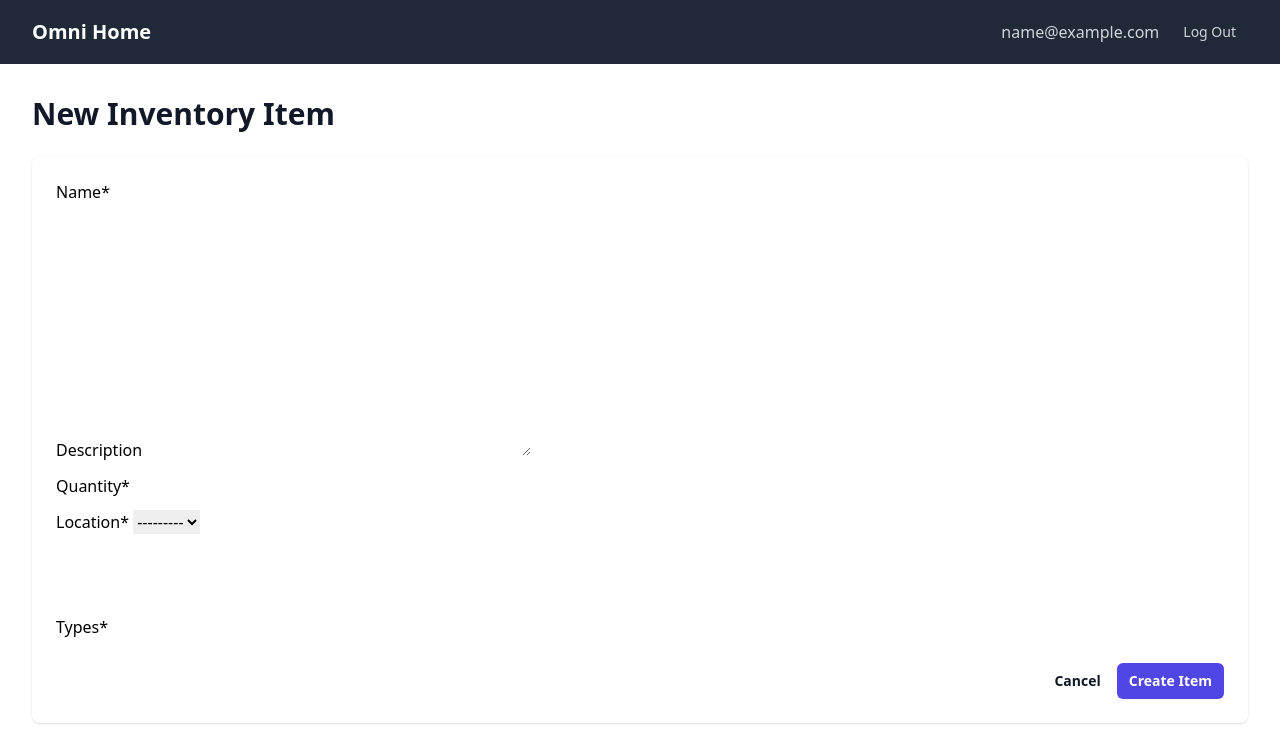
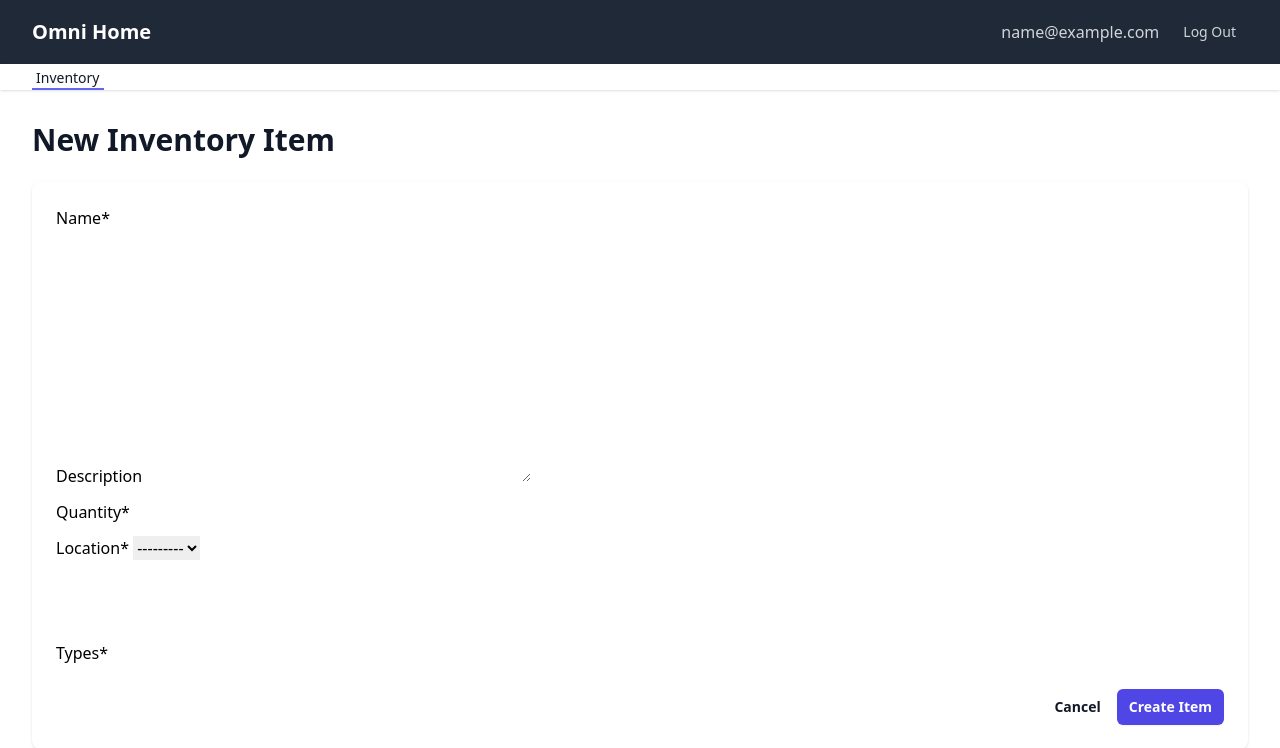
Before and after one commit to sam-phinizy/omni-home, a Django app: page /inventory/create/ in a window 1280 px wide. Shown: the top 748 px of the page. Run offline with Django 5.2, Linux system fonts and the light colour scheme; the visitor is signed in with stand-in values (Sample User, id 1); data that the repository does not hold is empty; some libraries are stand-ins or nearby versions.

Commit message:
Adds in sub navbar

```diff
--- a/templates/base.html
+++ b/templates/base.html
@@ -36,6 +36,21 @@
         </div>
     </nav>
 
+    {% if user.is_authenticated %}
+    <nav class="bg-white shadow">
+        <div class="max-w-7xl mx-auto px-4 sm:px-6 lg:px-8">
+            <div class="flex space-x-8">
+                <a href="{% url 'inventory:list' %}"
+                   class="{% if request.resolver_match.app_name == 'inventory' %}border-indigo-500 text-gray-900{% else %}border-transparent text-gray-500{% endif %}
+                          inline-flex items-center px-1 pt-1 border-b-2 text-sm font-medium">
+                    Inventory
+                </a>
+                <!-- Add more section links here as needed -->
+            </div>
+        </div>
+    </nav>
+    {% endif %}
+
     {% block content %}
     {% endblock %}
 </body>
```
